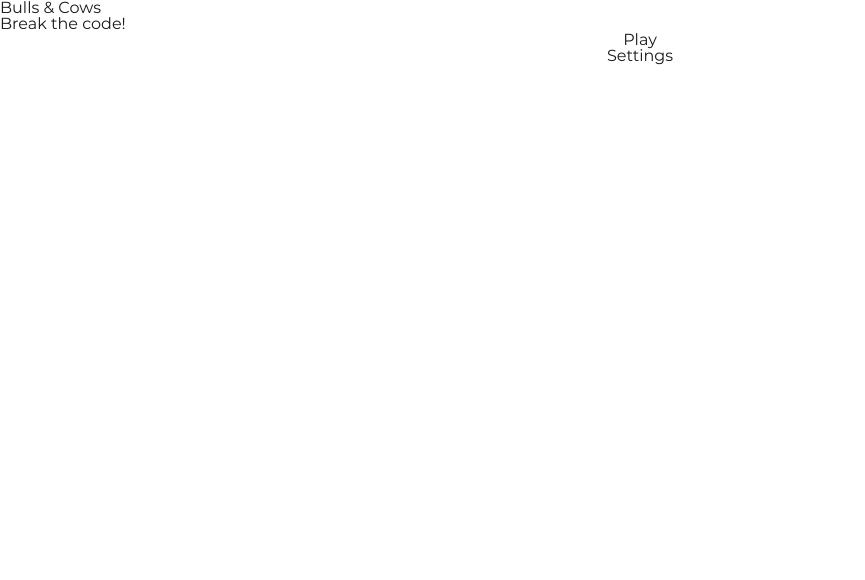
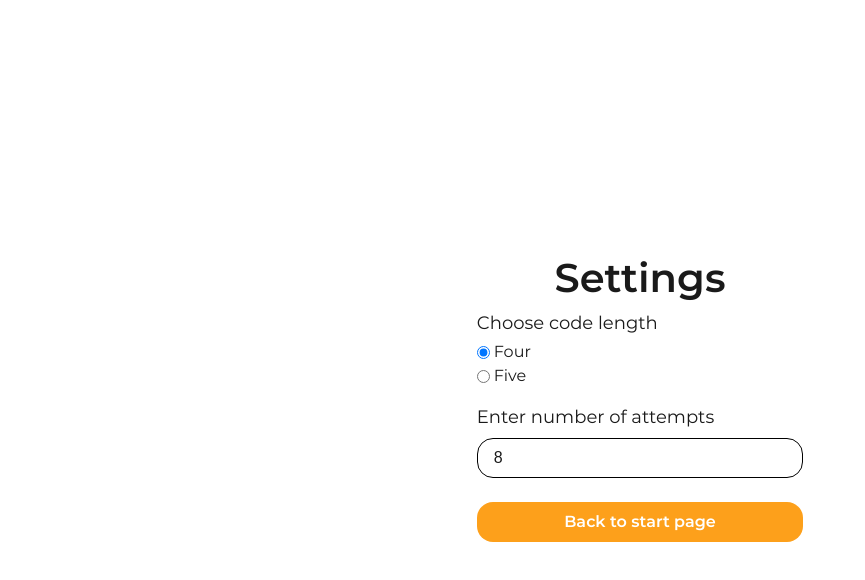
Before and after one commit to Tigran1963/bulls-and-cows-vuejs, a Vue app: page /settings in a window 1280 px wide. Shown: the top 580 px of the page, without its empty margins (0-865 px from the left). Built offline with nearby package versions, Linux system fonts and the light colour scheme.

Commit message:
add views, made settings

```diff
--- a/src/App.vue
+++ b/src/App.vue
@@ -1,10 +1,9 @@
-<script setup></script>
+<script setup>
+import { RouterView } from 'vue-router'
+</script>
 
 <template>
-  <h1>Bulls & Cows</h1>
-  <h2>Break the code!</h2>
-  <button>Play</button>
-  <button>Settings</button>
+	<RouterView />
 </template>
 
-<style scoped></style>
+<style lang="scss" scoped></style>
--- a/src/router/index.js
+++ b/src/router/index.js
@@ -1,14 +1,14 @@
 import { createRouter, createWebHistory } from "vue-router";
 
-import App from "@/App.vue";
 import SettingsView from "@/views/SettingsView.vue";
 import GameView from "@/views/GameView.vue";
+import StartView from "@/views/StartView.vue";
 
 const router = createRouter({
 	history: createWebHistory(import.meta.env.BASE_URL),
 	routes: [
-		{ path: '/', name: "home", component: App },
-		{ path: '/settings', name: "about", component: SettingsView },
+		{ path: '/', name: "start", component: StartView },
+		{ path: '/settings', name: "settings", component: SettingsView },
 		{ path: '/game', name: "game", component: GameView}
 	]
 })
--- a/src/store/gameStore.js
+++ b/src/store/gameStore.js
@@ -1,6 +1,46 @@
 import { defineStore } from "pinia";
+import { ref } from "vue";
 
 export const useGameStore = defineStore('game', () => {
+	const codeLength = ref(parseInt(localStorage.getItem('game_code_length')) || 4)
+	const maxAttempts = ref(parseInt(localStorage.getItem('game_max_attempts')) || 8)
 
+	const secretCode = ref('')
+	const attempts = ref([])
+	const isGameOver = ref(false)
+	const isWon = ref(false)
 
-})
+	const startNewGame = () => {
+		secretCode.value = generateSecretCode(codeLength.value)
+		attempts.value = []
+		isGameOver.value = false
+		isWon.value = false
+	}
+	const setCodeLength = (length) => {
+		if (length === 4 || length === 5) {
+			codeLength.value = length;
+			localStorage.setItem('game_code_length', length);
+		}
+	}
+	const setMaxAttempts = (attempts) => {
+		const parsed = parseInt(attempts);
+		if (!isNaN(parsed) && parsed >= 5 && parsed <= 10) {
+			maxAttempts.value = parsed;
+			localStorage.setItem('game_max_attempts', parsed);
+		}
+	}
+
+	function generateSecretCode(length) { }
+	function checkAttempt(guess, secret) { }
+
+	return {
+		codeLength,
+		maxAttempts,
+		setCodeLength,
+		setMaxAttempts,
+		startNewGame,
+		attempts,
+		isGameOver,
+		isWon
+	}
+});
--- a/src/styles/_variables.scss
+++ b/src/styles/_variables.scss
@@ -19,7 +19,7 @@
 $orangeColor: #fda01b;
 $orangeHoverColor: #fda01bcc;
 $minWidth: 320;
-$maxWidthContainer: 1380;
+$maxWidthContainer: 600;
 $containerPadding: 16;
 $containerWidth: $maxWidthContainer + $containerPadding;
 // Breakpoints
--- a/src/styles/main.scss
+++ b/src/styles/main.scss
@@ -114,11 +114,6 @@
 	@supports (overflow: clip) {
 		overflow: clip;
 	}
-	// Push footer to bottom
-	> main {
-		flex: 1 1 auto;
-	}
-	// For sliders
 	> * {
 		min-width: 0;
 	}
@@ -128,3 +123,34 @@
 	margin: 0 auto;
 	padding: 0 $containerPadding + px;
 }
+
+.full-page-container {
+	padding-top: toRem(60);
+	padding-bottom: toRem(60);
+	min-height: 100vh;
+	display: flex;
+	flex-direction: column;
+	align-items: center;
+	justify-content: center;
+}
+.page-title {
+	font-size: toRem(40);
+	font-weight: 600;
+	margin-bottom: toRem(16);
+}
+
+.button {
+	display: inline-flex;
+	justify-content: center;
+	text-align: center;
+	align-items: center;
+	color: #fff;
+	background-color: $orangeColor;
+	transition: all 0.3s;
+	font-weight: 600;
+	@media (any-hover: hover) {
+		&:hover {
+			background-color: $orangeHoverColor;
+		}
+	}
+}
--- a/src/views/GameView.vue
+++ b/src/views/GameView.vue
@@ -1,6 +1,52 @@
-<script setup></script>
+<script setup>
+import { useGameStore } from '@/store/gameStore';
+
+const store = useGameStore()
+</script>
 
 <template>
+	<div class="game">
+		<div class="game__container full-page-container">
+			<div class="game__top">
+				<RouterLink :to="{ name: 'start' }" class="game__top-button button">Start page</RouterLink>
+				<div class="game__timer">00:00</div>
+				<button @click="store.startNewGame" class="game__top-button button">New game</button>
+			</div>
+			<div class="game__body"></div>
+		</div>
+	</div>
 </template>
 
-<style lang="scss" scoped></style>
+<style lang="scss" scoped>
+.game {
+	&__top {
+		display: flex;
+		align-items: center;
+		justify-content: space-between;
+		gap: toRem(16);
+		width: 100%;
+		margin-bottom: toRem(16);
+	}
+
+	&__top-button {
+		padding: toRem(12) toRem(16);
+		border-radius: 16px;
+
+		@media (max-width:$mobileSmall) {
+			font-size: toRem(14);
+			padding: toRem(12);
+		}
+	}
+
+	&__timer {
+		font-size: toRem(18);
+		font-weight: 600;
+	}
+
+	&__body {
+		height: toRem(600);
+		width: 100%;
+		background-color: $mainColor;
+	}
+}
+</style>
--- a/src/views/SettingsView.vue
+++ b/src/views/SettingsView.vue
@@ -1,6 +1,96 @@
-<script setup></script>
+<script setup>
+import { useGameStore } from '@/store/gameStore';
+
+const store = useGameStore()
+
+const handleMaxAttemptsInput = (event) => {
+	let inputValue = parseInt(event.target.value)
+
+	if (isNaN(inputValue)) {
+		store.setMaxAttempts('');
+		return;
+	}
+
+	if (inputValue < 5) inputValue = 5
+	if (inputValue > 10) inputValue = 10
+
+	store.setMaxAttempts(inputValue)
+	event.target.value = inputValue;
+}
+</script>
 
 <template>
+	<div class="settings">
+		<div class="settings__container full-page-container">
+			<h1 class="settings__title page-title">Settings</h1>
+			<div class="settings__body">
+				<div class="settings__length">
+					<div class="settings__subtitle">Choose code length</div>
+					<div class="settings__length-field">
+						<input type="radio" id="settings-code-length-four" :checked="store.codeLength === 4"
+							@change="store.setCodeLength(4)" />
+						<label for="settings-code-length-four">Four</label>
+					</div>
+					<div class="settings__length-field">
+						<input type="radio" id="settings-code-length-five" :checked="store.codeLength === 5"
+							@change="store.setCodeLength(5)" />
+						<label for="settings-code-length-five">Five</label>
+					</div>
+				</div>
+				<div class="settings__attempts">
+					<label for="settings-attempts-number" class="settings__subtitle">Enter number of attempts</label>
+					<input type="number" min="5" max="10" placeholder="from 5 to 10" id="settings-attempts-number"
+						:value="store.maxAttempts" @input="handleMaxAttemptsInput" />
+				</div>
+				<RouterLink :to="{ name: 'start' }" class="settings__button button">Back to start page</RouterLink>
+			</div>
+		</div>
+	</div>
 </template>
 
-<style lang="scss" scoped></style>
+<style lang="scss" scoped>
+.settings {
+	&__length {
+		margin-bottom: toRem(24);
+	}
+
+	&__subtitle {
+		margin-bottom: toRem(12);
+		font-size: toRem(18);
+	}
+
+	&__length-field {
+		display: flex;
+		align-items: center;
+
+		input {
+			width: auto;
+			margin-right: toRem(4);
+		}
+
+		&:not(:last-child) {
+			margin-bottom: toRem(8);
+		}
+	}
+
+	&__attempts {
+		input {
+			border: 1px solid #000;
+			border-radius: 16px;
+			height: toRem(40);
+			padding: toRem(8) toRem(16);
+		}
+
+		margin-bottom: toRem(24);
+	}
+
+
+	&__button {
+		padding: toRem(12) toRem(16);
+		border-radius: 16px;
+		min-height: toRem(40);
+		width: 100%;
+	}
+
+}
+</style>
--- /dev/null
+++ b/src/views/StartView.vue
@@ -0,0 +1,34 @@
+<script setup>
+import { useGameStore } from '@/store/gameStore';
+</script>
+
+<template>
+	<div class="start-screen">
+		<div class="start-screen__container full-page-container">
+			<h1 class="start-screen__title page-title">Bulls & Cows</h1>
+			<div class="start-screen__subtitle">Break the code!</div>
+			<RouterLink :to="{ name: 'game' }" class="start-screen__button button">Play</RouterLink>
+			<RouterLink :to="{ name: 'settings' }" class="start-screen__button button">Settings</RouterLink>
+		</div>
+	</div>
+</template>
+
+<style lang="scss" scoped>
+.start-screen {
+	&__subtitle {
+		font-size: toRem(24);
+		margin-bottom: toRem(48);
+	}
+
+	&__button {
+		padding: toRem(20);
+		font-size: toRem(24);
+		border-radius: 24px;
+		width: toRem(240);
+
+		&:not(:last-child) {
+			margin-bottom: toRem(16);
+		}
+	}
+}
+</style>
```
